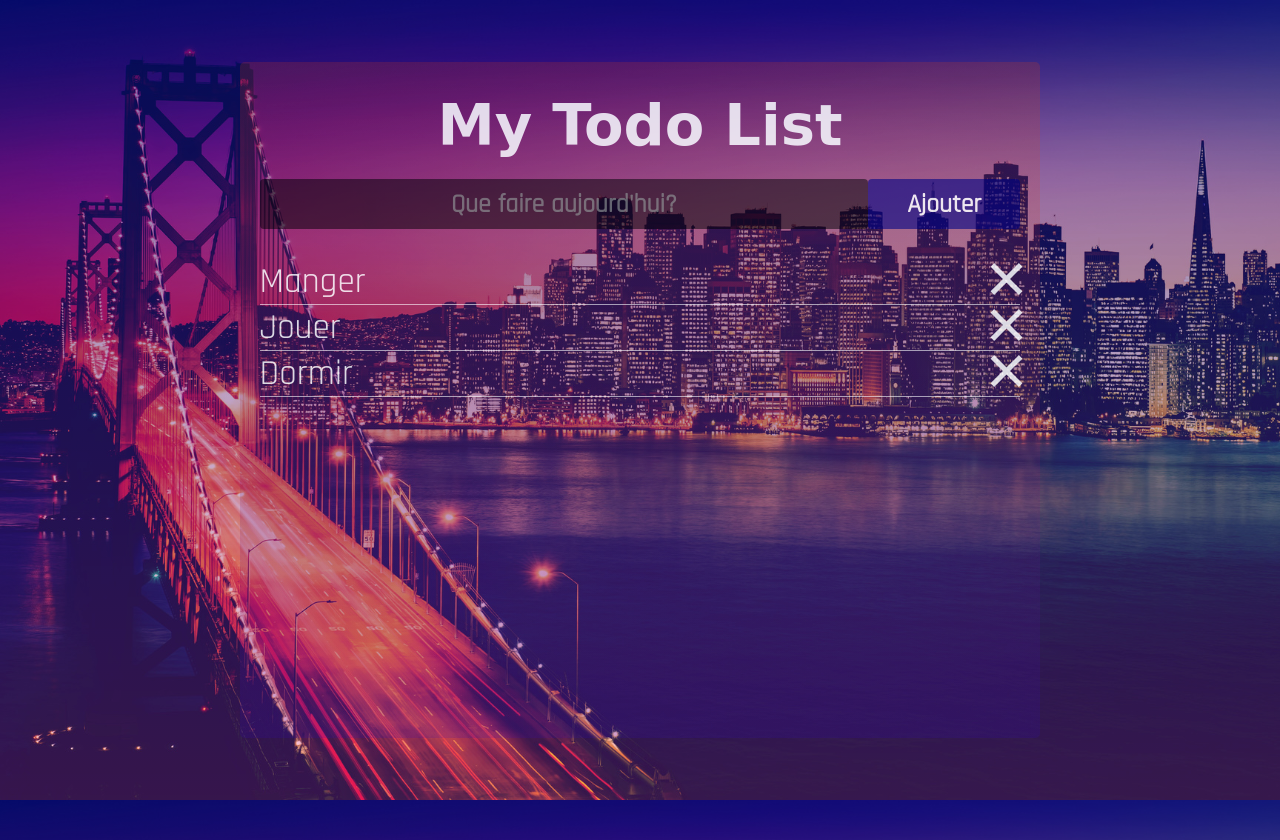
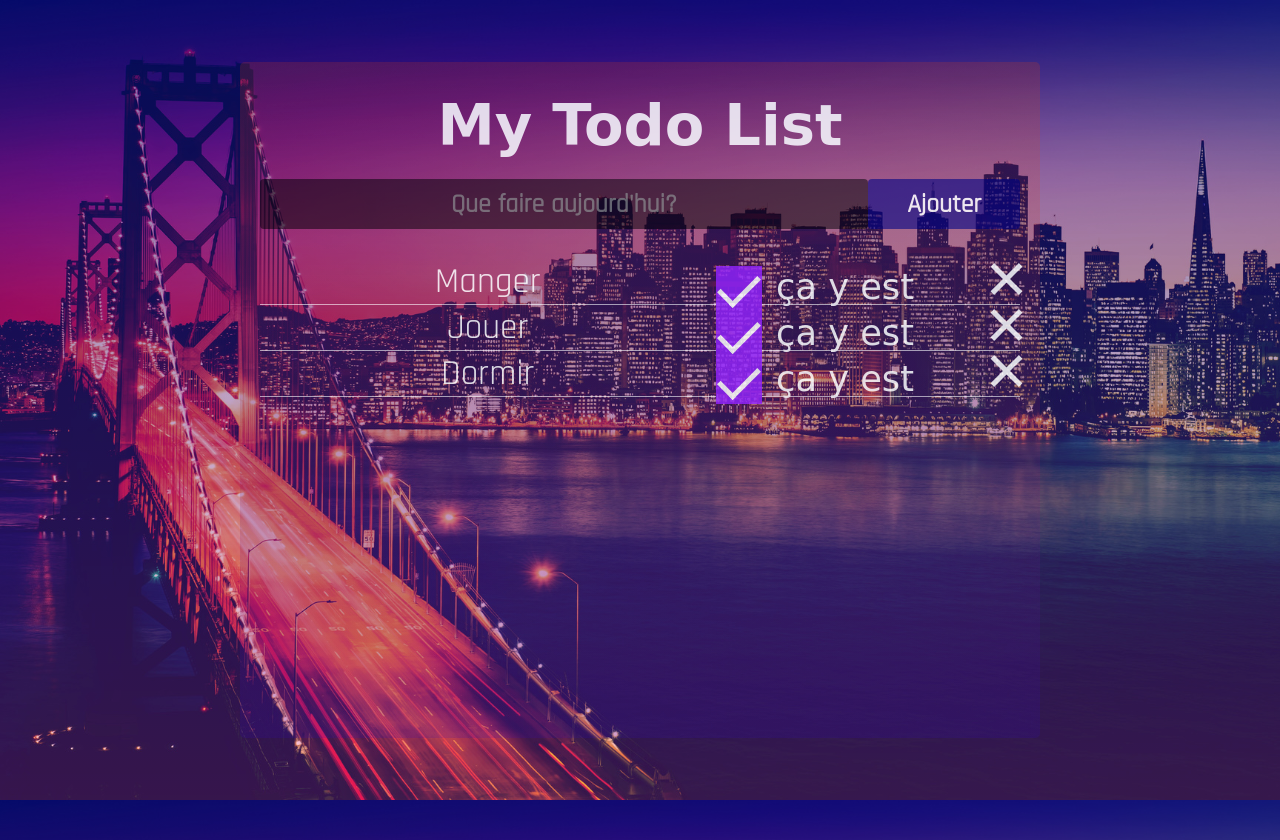
Before and after one commit to tuyengabi/TodoList-js, a plain HTML site: page index.html in a window 1280 px wide. Drawn offline with Linux system fonts and the light colour scheme; a web font is replaced by a local one.

Commit message:
add checkbox

```diff
--- a/css/style.css
+++ b/css/style.css
@@ -91,6 +91,75 @@ li {
     border-bottom: 1px solid rgba(255, 255, 255, 0.7);
 }
 
+.todoItem {
+    width: 60%;
+}
+
+.check {
+    display: block;
+    position: relative;
+    padding-left: 60px;
+    cursor: pointer;
+    font-family: 'Codystar', cursive;
+    font-size: 2.2rem;
+    top: 7px;
+    -webkit-user-select: none;
+    -moz-user-select: none;
+    -ms-user-select: none;
+    user-select: none;
+}
+
+.check input {
+    position: absolute;
+    opacity: 0;
+    cursor: pointer;
+    height: 0;
+    width: 0;
+}
+
+.checkmark {
+    position: absolute;
+    top: 0;
+    left: 0;
+    height: 46px;
+    width: 46px;
+    background-color: rgba(255,255,255, 0.5);
+}
+
+.check:hover {
+    color: rgb(70, 135, 255);
+}
+
+.check:hover input~.checkmark {
+    background-color: rgba(0, 0, 128, 0.7);
+}
+
+.check input:checked~.checkmark {
+    background-color: rgb(147, 36, 250);
+}
+
+.checkmark:after {
+    content: "";
+    position: absolute;
+    display: none;
+}
+
+.check input:checked~.checkmark:after {
+    display: block;
+}
+
+.check .checkmark:after {
+    left: 12px;
+    top: 0px;
+    width: 17px;
+    height: 35px;
+    border: solid white;
+    border-width: 0 5px 5px 0;
+    -webkit-transform: rotate(45deg);
+    -ms-transform: rotate(45deg);
+    transform: rotate(45deg);
+}
+
 .close {
     display: inline-block;
     width: 50px;
@@ -124,7 +193,6 @@ li {
     transition: all 0.25s ease-out;
 }
 
-
 /* Media query for screen 1600x900 */
 
 @media screen and (max-width: 1600px) and (min-width: 1367px) {
@@ -154,7 +222,6 @@ li {
         height: 46px;
     }
 }
-
 
 /* Media query for screen 1366x768 */
 
--- a/index.html
+++ b/index.html
@@ -6,6 +6,7 @@
 	<link href="https://fonts.googleapis.com/css?family=Codystar&display=swap" rel="stylesheet">
 	<link href="https://fonts.googleapis.com/css?family=Rajdhani&display=swap" rel="stylesheet">
 	<link rel="stylesheet" href="css/style.css">
+
 	<title>Todo List Nov 2019</title>
 </head>
 
@@ -21,15 +22,27 @@
 
 			<ul id="myIL">
 				<li>
-					<p>Manger</p>
+					<p class="todoItem">Manger</p>
+					<label class="check">ça y est
+						<input type="checkbox" checked="checked">
+						<span class="checkmark"></span>
+					</label>
 					<a href="#" class="close"></a>
 				</li>
 				<li>
-					<p>Jouer</p>
+					<p class="todoItem">Jouer</p>
+					<label class="check">ça y est
+						<input type="checkbox" checked="checked">
+						<span class="checkmark"></span>
+					</label>
 					<a href="#" class="close"></a>
 				</li>
 				<li>
-					<p>Dormir</p>
+					<p class="todoItem">Dormir</p>
+					<label class="check">ça y est
+						<input type="checkbox" checked="checked">
+						<span class="checkmark"></span>
+					</label>
 					<a href="#" class="close"></a>
 				</li>
 			</ul>
@@ -37,6 +50,7 @@
 	</main>
 
 	<script src="js/script.js"></script>
+	<script src="js/checkbox.js"></script>
 </body>
 
 </html>
```
